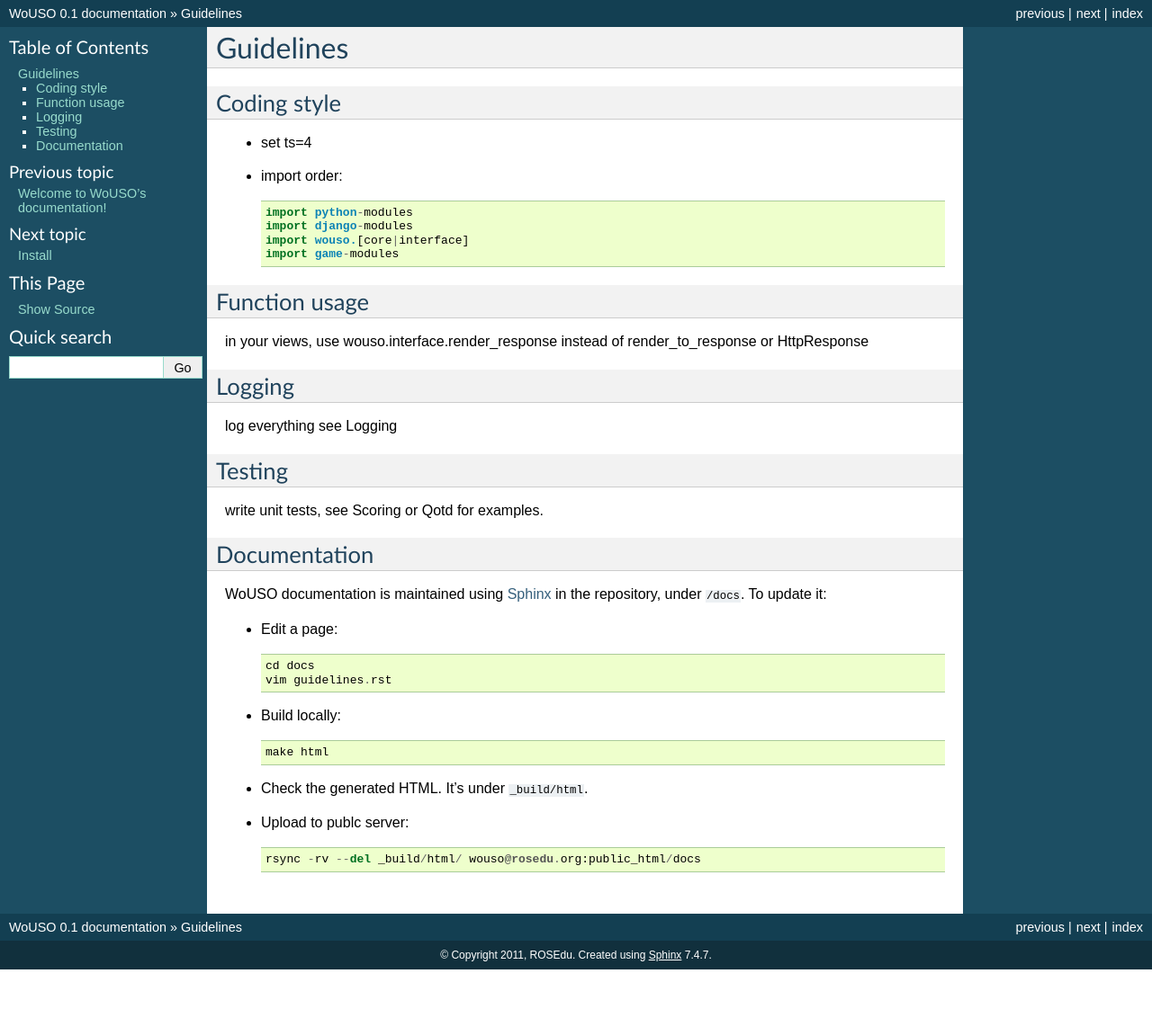
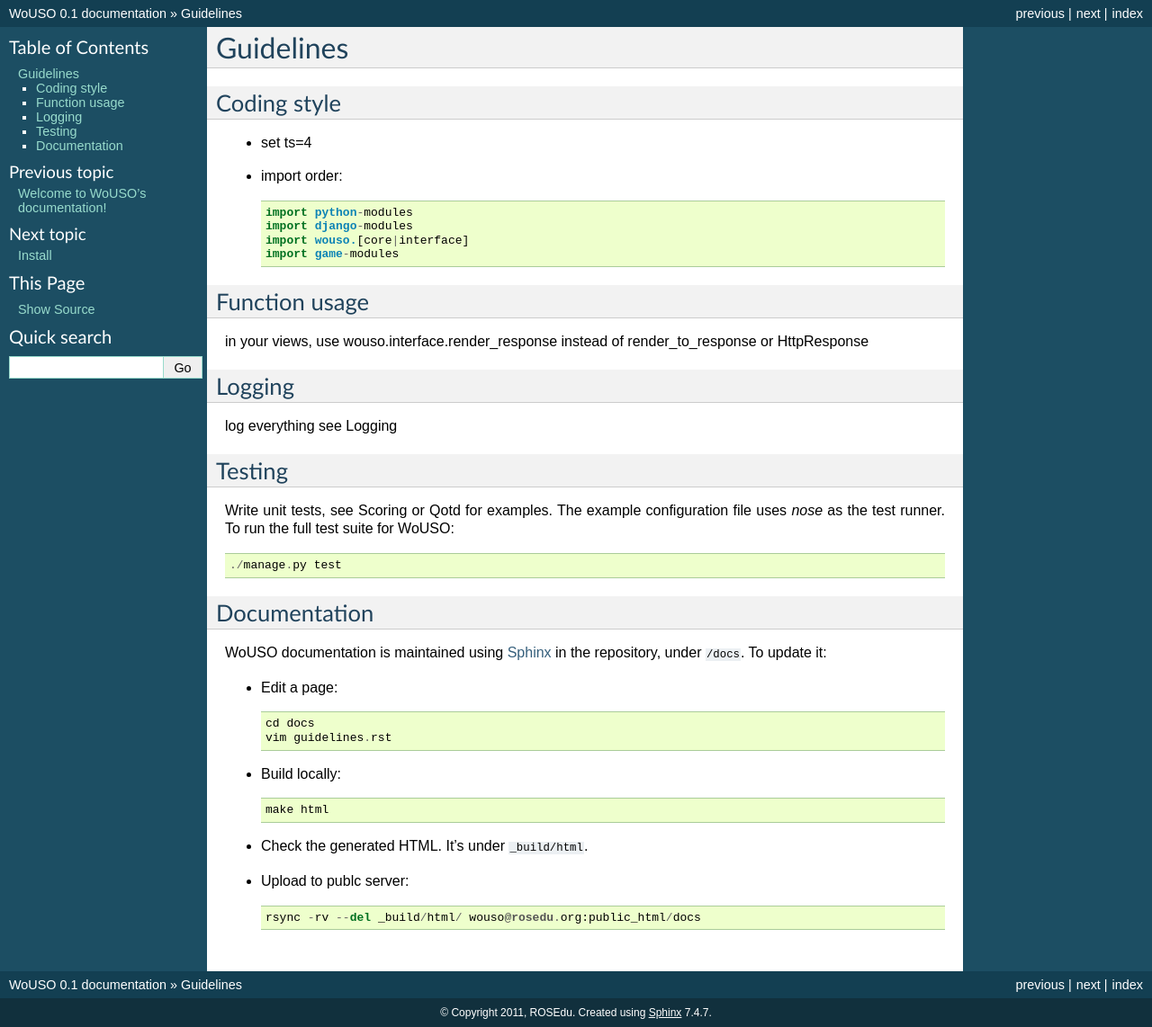
Before and after one commit to rosedu/wouso, a Sphinx documentation site: the page built from docs/guidelines.rst, in a window 1280 px wide. Shown: the whole page at 90% size. Built offline with Sphinx 7.4.7, drawn with Linux system fonts in a browser that asks for light colours; before the commit the page ends 1078 px from its top, so only the background shows below that.

Commit message:
run tests with nose

```diff
--- a/docs/guidelines.rst
+++ b/docs/guidelines.rst
@@ -26,7 +26,11 @@
 Testing
 -------
 
-write unit tests, see Scoring or Qotd for examples.
+Write unit tests, see Scoring or Qotd for examples. The example
+configuration file uses `nose` as the test runner. To run the full test
+suite for WoUSO::
+
+    ./manage.py test
 
 Documentation
 -------------
```
Also changed, not shown: 2 other files.
